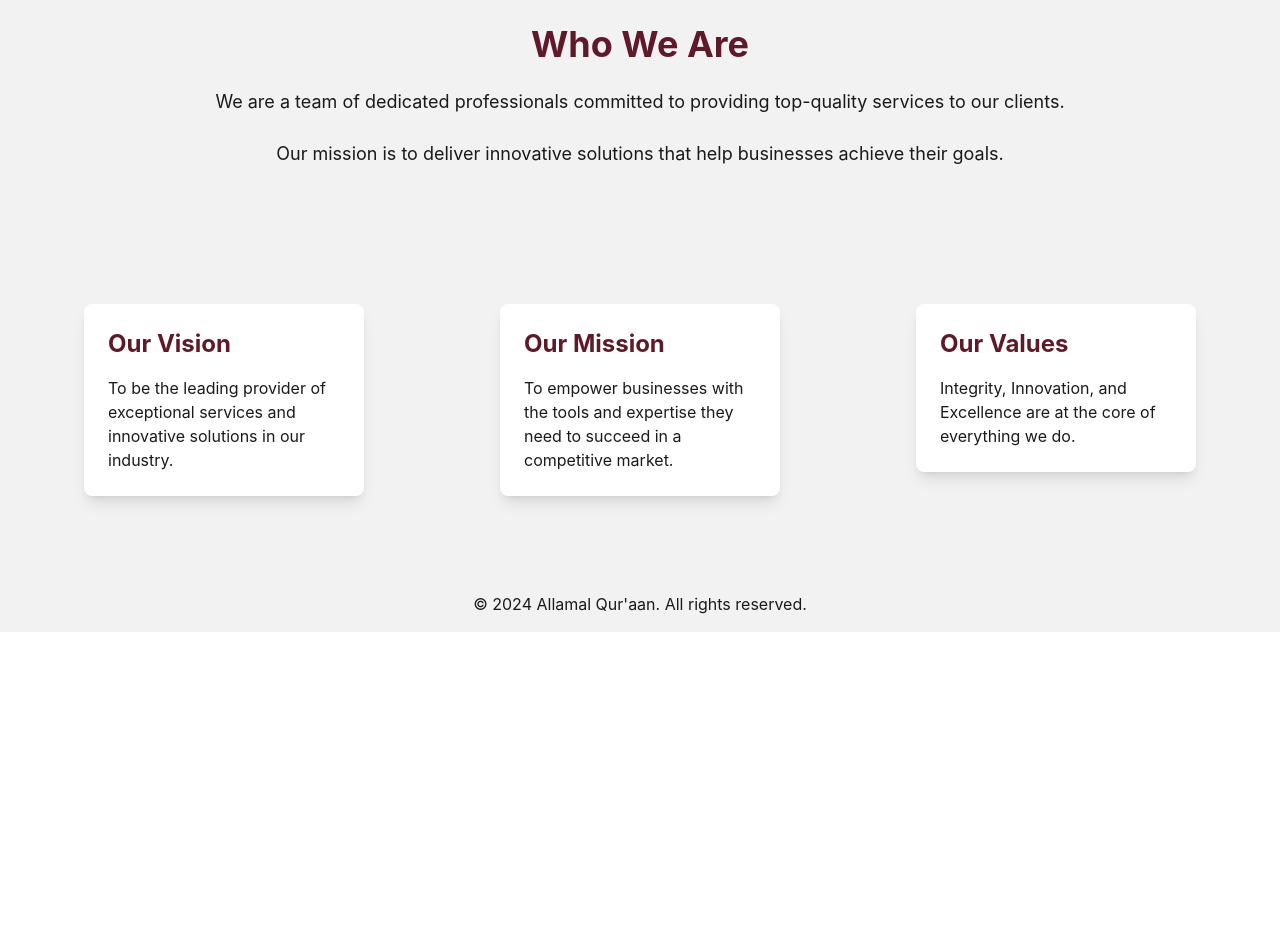
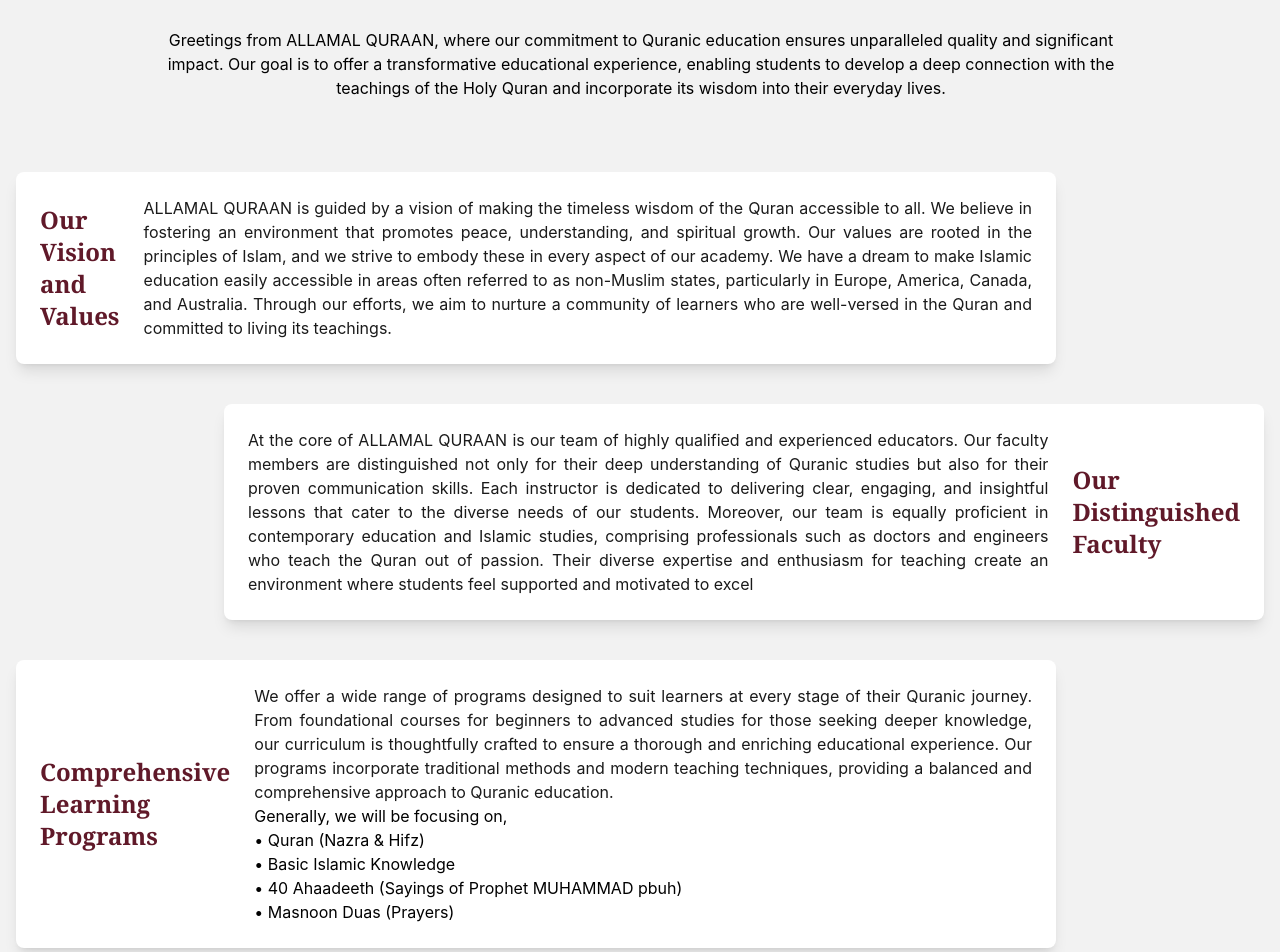
Before and after one commit to arslanhakim/Allamal-Quraan, a React (Vite) app: page /about-us in a window 1280 px wide. Shown: the part 180-1132 px from the top of the page. Before the commit the page ends 812 px from the top, so only its background shows below. Built offline with nearby package versions, Linux system fonts and the light colour scheme.

Commit message:
animation added

```diff
--- a/package.json
+++ b/package.json
@@ -12,9 +12,11 @@
   "dependencies": {
     "axios": "^1.7.2",
     "cors": "^2.8.5",
+    "framer-motion": "^11.3.21",
     "react": "^18.3.1",
     "react-dom": "^18.3.1",
     "react-icons": "^5.2.1",
+    "react-intersection-observer": "^9.13.0",
     "react-router-dom": "^6.25.1"
   },
   "devDependencies": {
--- a/src/components/ContactForm.tsx
+++ b/src/components/ContactForm.tsx
@@ -1,6 +1,7 @@
 import React, { useEffect, useRef, useState } from "react";
 import "../styles/autofill.css";
 import axios from "axios";
+import useIntersectionObserver from "./useIntersectionObserver";
 
 const ContactForm = ({ contactRef }) => {
   const name = useRef<HTMLInputElement>(null);
@@ -30,6 +31,7 @@
   useEffect(() => {
     fetchContacts();
   }, []);
+  const ref = useIntersectionObserver("animate-slideUp");
 
   // const [contacts, setContacts] = useState([]);
 
@@ -74,7 +76,7 @@
     "w-full p-3 border text-black-dark hover:text-white border-primary rounded bg-white outline-primary placeholder:text-primary hover:bg-primary hover:placeholder-white";
 
   return (
-    <section className="py-12 bg-white mx-2" ref={contactRef}>
+    <section  className="py-12 bg-white mx-2" ref={contactRef}>
       <div className="container mx-auto text-center">
         <h2 className="text-4xl font-bold mb-6">Need More Help?</h2>
         <p className="font-normal mb-6 mx-20">
--- /dev/null
+++ b/src/components/useIntersectionObserver.ts
@@ -0,0 +1,36 @@
+// useIntersectionObserver.js
+import { useEffect, useRef } from "react";
+
+const useIntersectionObserver = (animationClass, rootMargin = "0px") => {
+  const ref = useRef(null);
+
+  useEffect(() => {
+    const observer = new IntersectionObserver(
+      (entries) => {
+        entries.forEach((entry) => {
+          if (entry.isIntersecting) {
+            entry.target.classList.add(animationClass);
+            observer.unobserve(entry.target); // Optionally unobserve after adding the class
+          } else {
+            entry.target.classList.remove(animationClass); // Optional: Remove class when out of view
+          }
+        });
+      },
+      { rootMargin }
+    );
+
+    if (ref.current) {
+      observer.observe(ref.current);
+    }
+
+    return () => {
+      if (ref.current) {
+        observer.unobserve(ref.current);
+      }
+    };
+  }, [animationClass, rootMargin]);
+
+  return ref;
+};
+
+export default useIntersectionObserver;
--- a/src/index.css
+++ b/src/index.css
@@ -170,3 +170,14 @@
 ::-webkit-scrollbar-thumb:hover {
   background: grey;
 }
+
+.animate-slideUp {
+  opacity: 0;
+  transform: translateY(200px);
+  transition: opacity 0s ease-out, transform 1s ease-out; /* Increased duration */
+}
+
+.animate-slideUp.show {
+  opacity: 1;
+  transform: translateY(0); /* Move to original position */
+}
--- a/src/pages/AboutUs.tsx
+++ b/src/pages/AboutUs.tsx
@@ -1,5 +1,7 @@
-import React, { useRef } from "react";
+import React, { useEffect, useRef } from "react";
 import Header from "../components/Header";
+import { motion } from "framer-motion";
+import { useInView } from "react-intersection-observer";
 
 const AboutUs = () => {
   const contactRef = useRef(null);
@@ -7,8 +9,31 @@
   const coursesRef = useRef(null);
   const instructorsRef = useRef(null);
   const faqRef = useRef(null);
+
+  useEffect(() => {
+    window.scrollTo(0, 0); // Reset scroll position to top
+  }, []);
+
+  const data = [
+    {
+      title: "Our Vision and Values",
+      description:
+        "ALLAMAL QURAAN is guided by a vision of making the timeless wisdom of the Quran accessible to all. We believe in fostering an environment that promotes peace, understanding, and spiritual growth. Our values are rooted in the principles of Islam, and we strive to embody these in every aspect of our academy. We have a dream to make Islamic education easily accessible in areas often referred to as non-Muslim states, particularly in Europe, America, Canada, and Australia. Through our efforts, we aim to nurture a community of learners who are well-versed in the Quran and committed to living its teachings.",
+    },
+    {
+      title: "Our Distinguished Faculty",
+      description:
+        "At the core of ALLAMAL QURAAN is our team of highly qualified and experienced educators. Our faculty members are distinguished not only for their deep understanding of Quranic studies but also for their proven communication skills. Each instructor is dedicated to delivering clear, engaging, and insightful lessons that cater to the diverse needs of our students. Moreover, our team is equally proficient in contemporary education and Islamic studies, comprising professionals such as doctors and engineers who teach the Quran out of passion. Their diverse expertise and enthusiasm for teaching create an environment where students feel supported and motivated to excel",
+    },
+  ];
+
+  const { ref, inView } = useInView({
+    triggerOnce: true,
+    threshold: 0.1,
+  });
+
   return (
-    <div className="min-h-screen flex flex-col bg-gray-extra">
+    <div className="min-h-screen flex flex-col w-full bg-gray-extra text-black-dark">
       {/* Header */}
       <Header
         contactRef={contactRef}
@@ -17,60 +42,102 @@
         instructorsRef={instructorsRef}
         faqRef={faqRef}
       />
-      <header className="bg-primary text-white p-4 ">
+      {/* <header className="bg-primary text-white p-4 ">
         <div className="container mx-auto flex items-center justify-center">
           <h1 className="text-3xl font-bold font-serif ">About Us</h1>
         </div>
-      </header>
+      </header> */}
 
       {/* Main Content */}
       <main className="flex-grow container mx-auto p-4 ">
-        <section className="text-center py-12">
-          <h2 className="text-4xl font-bold text-primary mb-6">Who We Are</h2>
-          <p className="text-lg text-gray-bg mb-6">
-            We are a team of dedicated professionals committed to providing
-            top-quality services to our clients.
-          </p>
-          <p className="text-lg text-gray-bg mb-6">
-            Our mission is to deliver innovative solutions that help businesses
-            achieve their goals.
-          </p>
+        <section className="text-center pt-12">
+          <motion.h2
+            initial={{ opacity: 0, scale: 0.5, y: -100 }}
+            animate={{ opacity: 1, scale: 1, y: 1 }}
+            transition={{ duration: 0.5, delay: 0.3 }}
+            className="text-4xl font-bold text-center mb-8 text-primary font-serif"
+          >
+            Who We Are
+          </motion.h2>
+          <motion.p
+            initial={{ opacity: 0, x: 100 }}
+            animate={{ opacity: 1, x: 1 }}
+            transition={{ duration: 0.5, delay: 0.3 }}
+            className="text-center mb-6 mx-6 lg:px-28"
+          >
+            Greetings from ALLAMAL QURAAN, where our commitment to Quranic
+            education ensures unparalleled quality and significant impact. Our
+            goal is to offer a transformative educational experience, enabling
+            students to develop a deep connection with the teachings of the Holy
+            Quran and incorporate its wisdom into their everyday lives.
+          </motion.p>
         </section>
 
-        <section className="flex flex-wrap justify-around py-12">
-          <div className="w-full md:w-1/3 lg:w-1/4 p-4">
-            <div className="bg-white shadow-lg rounded-lg p-6">
-              <h3 className="text-2xl font-bold text-primary mb-4">
-                Our Vision
+        <section className="flex flex-col justify-around py-12 gap-10 w-full">
+          {/* {data.map((val, id) => (
+            <motion.div
+              className={`flex w-full ${
+                id % 2 === 0 ? "justify-start" : "justify-end"
+              }`}
+              key={id}
+              initial={{ opacity: 0, x: -100 }}
+              animate={{ opacity: 1, x: 0 }}
+              transition={{ duration: 0.5, delay: id * 0.3 }}
+            >
+              <div
+                className={`w-full lg:w-5/6 bg-white shadow-lg rounded-lg p-6 flex flex-col md:flex-row gap-6 ${
+                  id % 2 === 0 ? "md:flex-row" : "md:flex-row-reverse"
+                }`}
+              >
+                <h3 className="text-2xl text-justify font-bold text-primary case font-serif flex items-center justify-center">
+                  {val.title}
+                </h3>
+                <p className="text-gray-bg text-justify">{val.description}</p>
+              </div>
+            </motion.div>
+          ))} */}
+          {data.map((val, id) => (
+            <AnimatedItem
+              key={id}
+              id={id}
+              title={val.title}
+              description={val.description}
+            />
+          ))}
+          <motion.div
+            className={`flex w-full justify-start`}
+            ref={ref}
+            initial={{ opacity: 0, x: 100 }}
+            animate={inView ? { opacity: 1, x: 0 } : {}}
+            transition={{ duration: 1 }}
+          >
+            <div
+              className={`w-full lg:w-5/6 bg-white shadow-lg rounded-lg p-6 flex flex-col md:flex-row gap-6 `}
+            >
+              <h3 className="text-2xl text-justify font-bold text-primary case font-serif flex items-center justify-center">
+                Comprehensive Learning Programs
               </h3>
-              <p className="text-gray-bg">
-                To be the leading provider of exceptional services and
-                innovative solutions in our industry.
-              </p>
+              <div>
+                <p className="text-gray-bg text-justify">
+                  We offer a wide range of programs designed to suit learners at
+                  every stage of their Quranic journey. From foundational
+                  courses for beginners to advanced studies for those seeking
+                  deeper knowledge, our curriculum is thoughtfully crafted to
+                  ensure a thorough and enriching educational experience. Our
+                  programs incorporate traditional methods and modern teaching
+                  techniques, providing a balanced and comprehensive approach to
+                  Quranic education.
+                </p>
+                <p>Generally, we will be focusing on,</p>
+                <ul>
+                  <li>• Quran (Nazra & Hifz)</li>
+                  <li>• Basic Islamic Knowledge</li>
+                  <li>• 40 Ahaadeeth (Sayings of Prophet MUHAMMAD pbuh)</li>
+                  <li>• Masnoon Duas (Prayers)</li>
+                </ul>
+              </div>
             </div>
-          </div>
-          <div className="w-full md:w-1/3 lg:w-1/4 p-4">
-            <div className="bg-white shadow-lg rounded-lg p-6">
-              <h3 className="text-2xl font-bold text-primary mb-4">
-                Our Mission
-              </h3>
-              <p className="text-gray-bg">
-                To empower businesses with the tools and expertise they need to
-                succeed in a competitive market.
-              </p>
-            </div>
-          </div>
-          <div className="w-full md:w-1/3 lg:w-1/4 p-4">
-            <div className="bg-white shadow-lg rounded-lg p-6">
-              <h3 className="text-2xl font-bold text-primary mb-4">
-                Our Values
-              </h3>
-              <p className="text-gray-bg">
-                Integrity, Innovation, and Excellence are at the core of
-                everything we do.
-              </p>
-            </div>
-          </div>
+          </motion.div>
         </section>
       </main>
 
@@ -86,5 +153,34 @@
     </div>
   );
 };
+const AnimatedItem = ({ id, title, description }) => {
+  const { ref, inView } = useInView({
+    triggerOnce: true,
+    threshold: 0.1,
+  });
+
+  return (
+    <motion.div
+      className={`flex w-full ${
+        id % 2 === 0 ? "justify-start" : "justify-end"
+      }`}
+      ref={ref}
+      initial={{ opacity: 0, x: id % 2 === 0 ? 80 : -100 }}
+      animate={inView ? { opacity: 1, x: 0 } : {}}
+      transition={{ duration: 1 }}
+    >
+      <div
+        className={`w-full lg:w-5/6 bg-white shadow-lg rounded-lg p-6 flex flex-col md:flex-row gap-6 ${
+          id % 2 === 0 ? "md:flex-row" : "md:flex-row-reverse"
+        }`}
+      >
+        <h3 className="text-2xl text-justify font-bold text-primary case font-serif flex items-center justify-center">
+          {title}
+        </h3>
+        <p className="text-gray-bg text-justify">{description}</p>
+      </div>
+    </motion.div>
+  );
+};
 
 export default AboutUs;
```
Also changed, not shown: src/components/About_us.tsx (+8 -2 lines), src/components/Header.tsx (+6 -2 lines), src/components/Hero.tsx (+24 -4 lines), src/pages/HomePage.tsx (+28 -0 lines), tailwind.config.js (+10 -0 lines), 1 other file (tests, documents, lock files or other folders).
